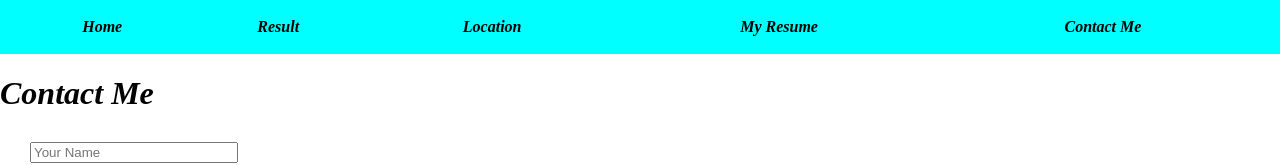
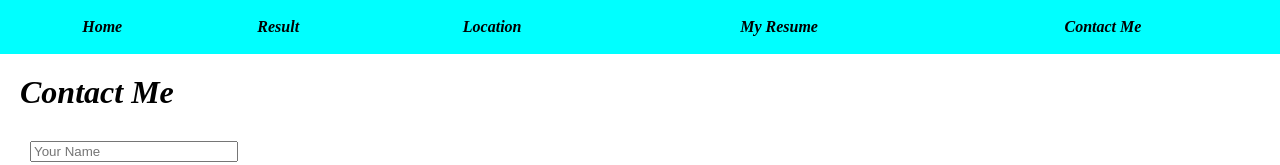
Before and after one commit to mdashik123456/My-HTML-01, a plain HTML site: page contact.html in a window 1280 px wide. Shown: the top 165 px of the page. Drawn offline with Linux system fonts and the light colour scheme.

Commit message:
change margin

```diff
--- a/contact.html
+++ b/contact.html
@@ -21,7 +21,7 @@
     </header>
     <!-- Header End-->
 
-    <h1><i>Contact Me</i></h1>
+    <h1 style="margin: 20px;"><i>Contact Me</i></h1>
 
     <form id="ContactMeForm" action="contact.php" method="post">
       <input type="text" name="name" placeholder="Your Name" style="width: 200px;"><br><br>
```
